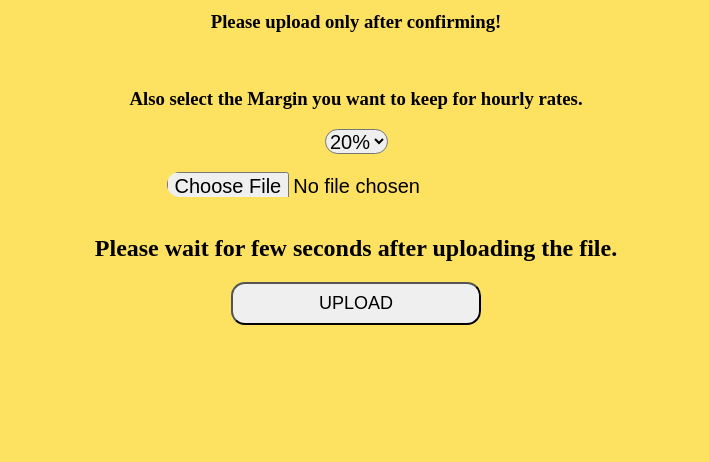
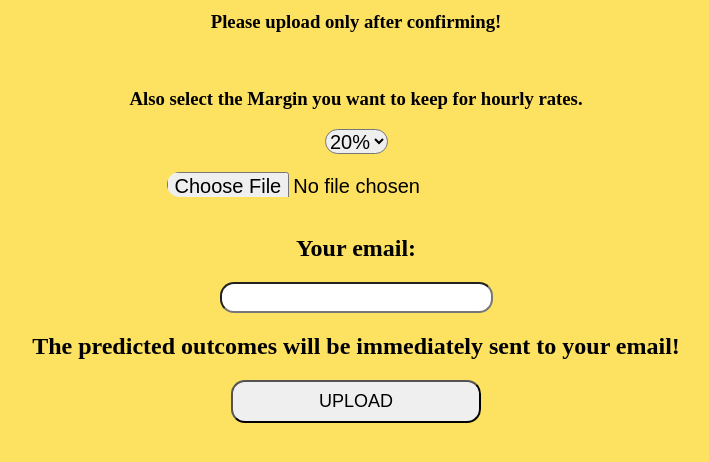
Before and after one commit to Yesm-crypto/Hourly-rates-prediction, a Flask app: template templates/upload.html in a window 1280 px wide. Shown: the part 325-787 px from the top of the page, without its empty margins (284-993 px from the left). Run offline with Flask 2, Linux system fonts and the light colour scheme; the template is opened without the code that fills it, so the values that code supplies are empty; parts of the project's set-up code (start-up, migrations or seed data) failed here and were passed over.

Commit message:
Add files via upload

```diff
--- a/templates/upload.html
+++ b/templates/upload.html
@@ -35,11 +35,13 @@
           </select>
           <br>
           <br>
-        <input id="first" type="file" accept=".csv, .xlsx" name="file" />
+        <input id="first" type="file" accept=".csv, .xlsx" name="file" required/>
         <br>
         <br>
-        <h2>Please wait for few seconds after uploading the file.</h2>
-
+        <label><h2>Your email:</h2></label>
+        <input id="first" type="email" name="Email" required/>
+        <br>
+        <h2>The predicted outcomes will be immediately sent to your email!</h2>
         <button id="sub" type="submit"> UPLOAD </button>
         </form>
 
```
Also changed, not shown: templates/progress.html (+6 -6 lines).
